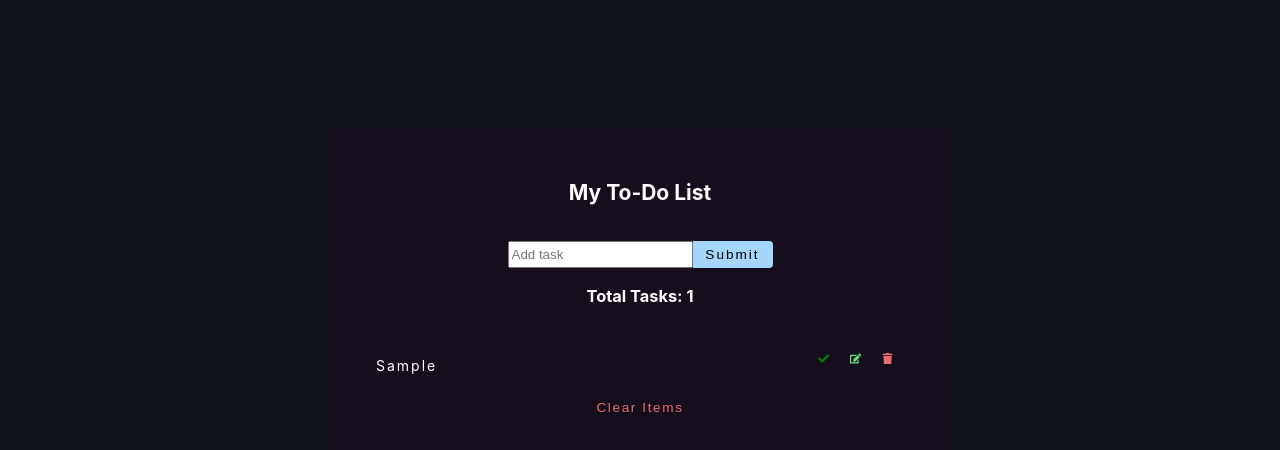
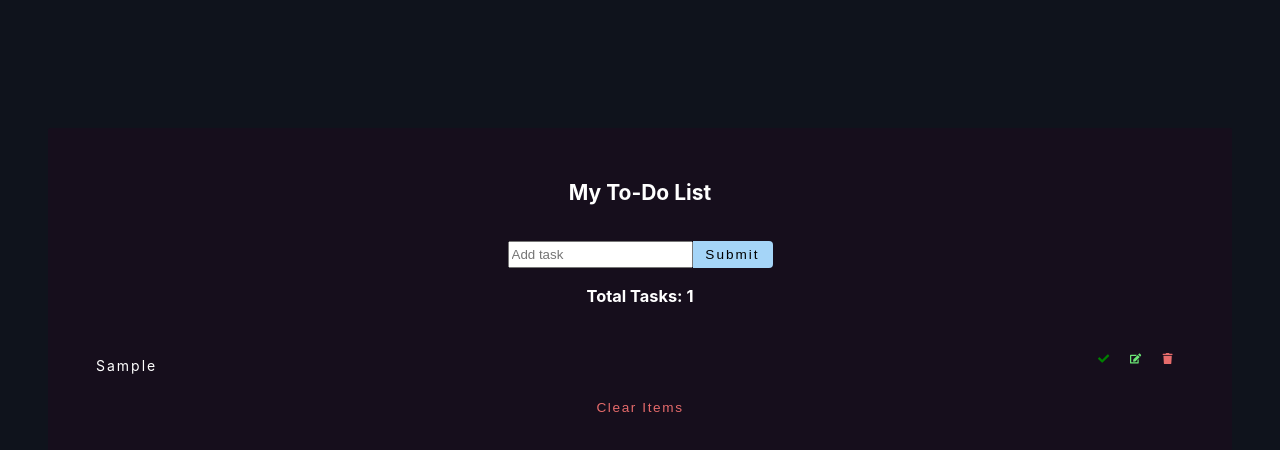
Before and after one commit to Alva156/to-do-list-alva-no-function, a React (Create React App) app: page / in a window 1280 px wide. Both pictures are taken after typing "Sample" into the empty fields and a click on the button "Submit". Shown: the top 450 px of the page. Built offline with nearby package versions, Linux system fonts and the light colour scheme.

Commit message:
sizing adjusted

```diff
--- a/src/App.css
+++ b/src/App.css
@@ -31,7 +31,7 @@ body {
 .section-center {
   width: 90vw;
   margin: 0 auto;
-  max-width: 35rem;
+  max-width: 70rem;
   margin-top: 8rem;
 }
 
--- a/src/components/components.css
+++ b/src/components/components.css
@@ -41,6 +41,7 @@
   padding: 0rem 1rem;
   border-radius: 0.25rem;
   text-transform: capitalize;
+  max-width: 100%;
 }
 .edit-btn,
 .delete-btn {
@@ -76,6 +77,9 @@
   color: white;
   letter-spacing: 2px;
   transition: all 0.3s linear;
+  word-break: break-word;
+  overflow-wrap: break-word;
+  max-width: 80%;
 }
 .check-btn {
   background: transparent;
```
